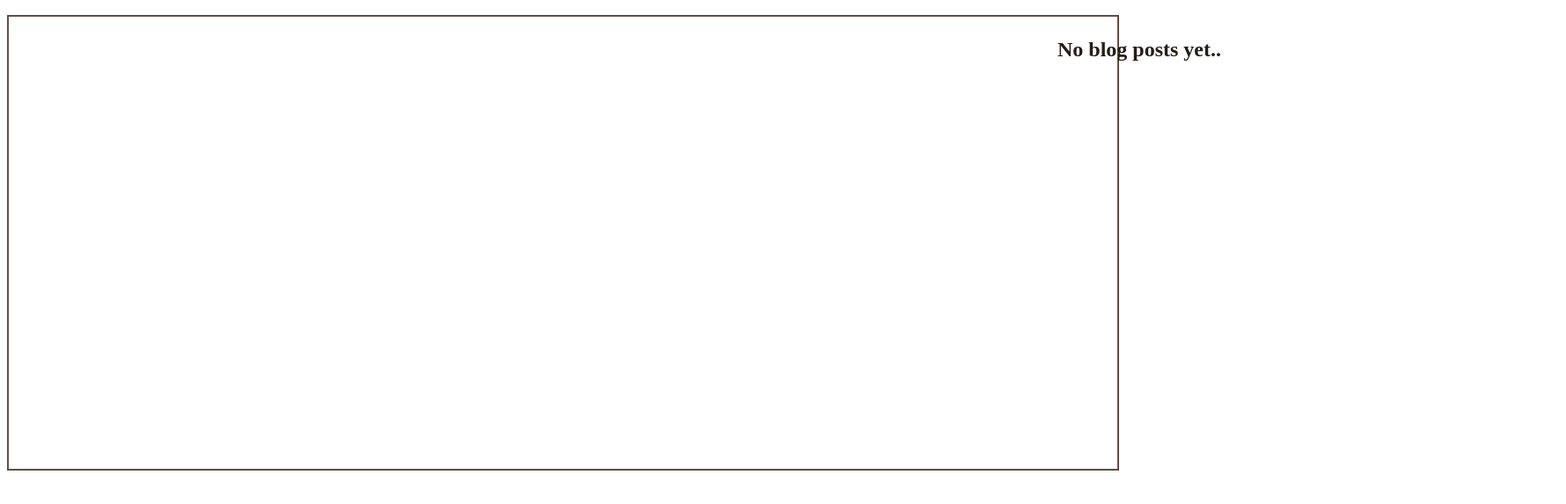
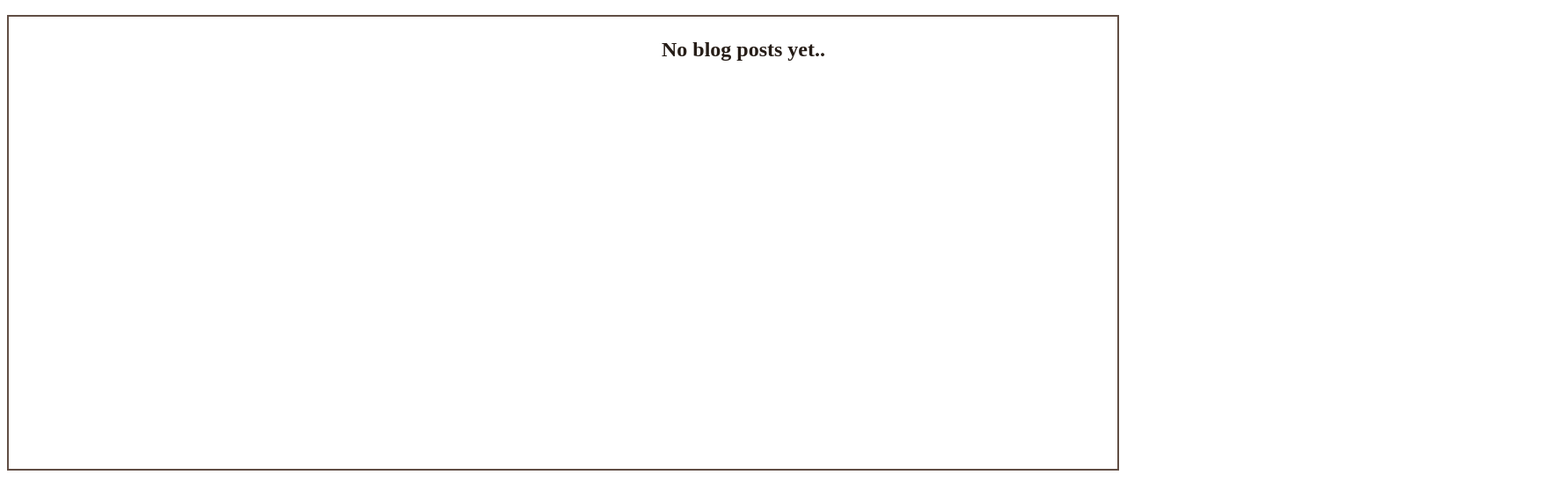
Before and after one commit to SofiaIrodenko/Landing, a plain HTML site: page index.html in a window 1280 px wide. Shown: the part 2351-2924 px from the top of the page at 88% size, 1780 px wide, since content can reach past the window. Drawn offline with Linux system fonts and the light colour scheme; a web font is replaced by a local one.

Commit message:
Sample code

```diff
--- a/css/blog.css
+++ b/css/blog.css
@@ -37,7 +37,7 @@
     border-width: 2px;
     box-sizing: px;
     text-align: center;
-    padding-left: 800px;
+    padding-left: 350px;
     margin-bottom: 500px;
 
 }
```
